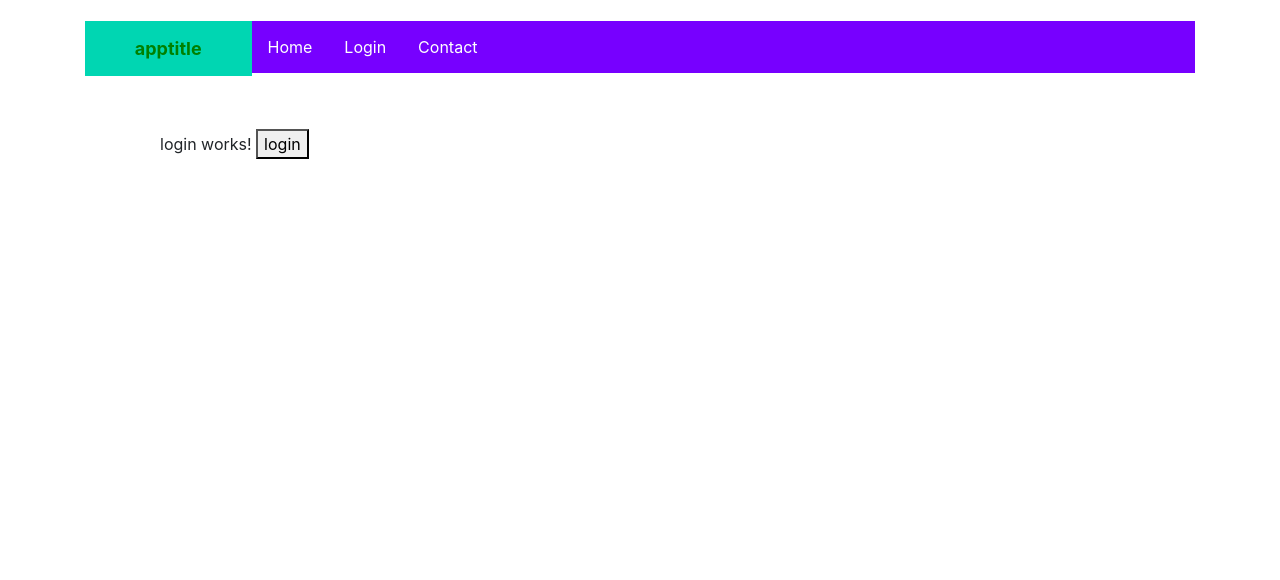
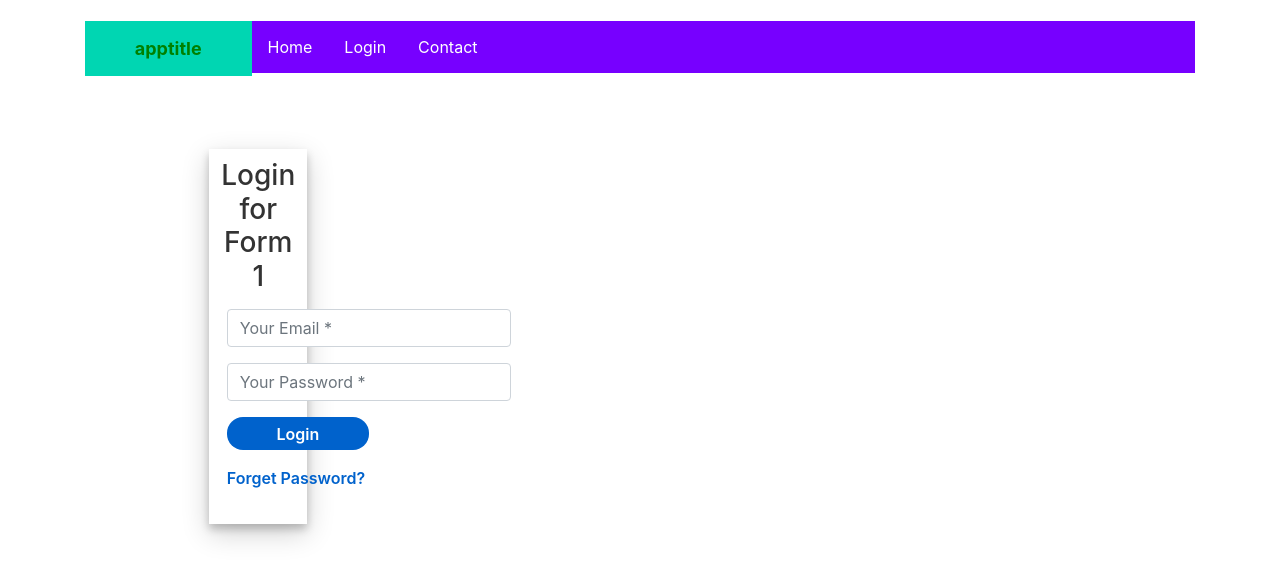
Before and after one commit to mpalucki/Class-reservation, an Angular app in the folder src/webapp/gui/: page /login in a window 1280 px wide. Shown: the top 580 px of the page. Built offline with nearby package versions, Linux system fonts and the light colour scheme.

Commit message:
add login page, modified register

```diff
--- a/src/webapp/gui/src/app/login/login.component.css
+++ b/src/webapp/gui/src/app/login/login.component.css
@@ -0,0 +1,42 @@
+.login-container{
+
+  margin: 0 auto;
+  width: 10000px;
+
+}
+.login-form-1{
+  margin: 0 auto;
+  width: 100px;
+  padding: 5%;
+  box-shadow: 0 5px 8px 0 rgba(0, 0, 0, 0.2), 0 9px 26px 0 rgba(0, 0, 0, 0.19);
+}
+.login-form-1 h3{
+
+  text-align: center;
+  color: #333;
+}
+
+.login-container form{
+
+  width: 300px;
+  padding: 10%;
+}
+.btnSubmit
+{
+  width: 50%;
+  border-radius: 1rem;
+  padding: 1.5%;
+  border: none;
+  cursor: pointer;
+}
+.login-form-1 .btnSubmit{
+  font-weight: 600;
+  color: #fff;
+  background-color: #0062cc;
+}
+
+.login-form-1 .ForgetPwd{
+  color: #0062cc;
+  font-weight: 600;
+  text-decoration: none;
+}
--- a/src/webapp/gui/src/app/login/login.component.html
+++ b/src/webapp/gui/src/app/login/login.component.html
@@ -1,4 +1,26 @@
-<p>
-  login works!
-  <button>login</button>
-</p>
+<link href="//maxcdn.bootstrapcdn.com/bootstrap/4.1.1/css/bootstrap.min.css" rel="stylesheet" id="bootstrap-css">
+<script src="//maxcdn.bootstrapcdn.com/bootstrap/4.1.1/js/bootstrap.min.js"></script>
+<script src="//cdnjs.cloudflare.com/ajax/libs/jquery/3.2.1/jquery.min.js"></script>
+<!------ Include the above in your HEAD tag ---------->
+
+<div class="container login-container">
+  <div class="row">
+    <div class="col-md-6 login-form-1">
+      <h3>Login for Form 1</h3>
+      <form>
+        <div class="form-group">
+          <input type="text" class="form-control" placeholder="Your Email *" value="" />
+        </div>
+        <div class="form-group">
+          <input type="password" class="form-control" placeholder="Your Password *" value="" />
+        </div>
+        <div class="form-group">
+          <input type="submit" class="btnSubmit" value="Login" />
+        </div>
+        <div class="form-group">
+          <a href="#" class="ForgetPwd">Forget Password?</a>
+        </div>
+      </form>
+    </div>
+  </div>
+</div>
--- a/src/webapp/gui/src/app/register/register.component.css
+++ b/src/webapp/gui/src/app/register/register.component.css
@@ -6,14 +6,16 @@
   background: -webkit-linear-gradient(left, #0072ff, #8811c5);
   color: #fff;
   font-weight: bold;
+  font-size: 50px;
   line-height: 80px;
+
 }
 .form-content
 {
+  margin: 0 auto;
+  width: 1000px;
   display: inline-block;
-  margin: auto;
-  width: 1000px;
-  padding: 10%;
+  padding: 20%;
   border: 1px solid #ced4da;
   margin-bottom: 2%;
 }
```
